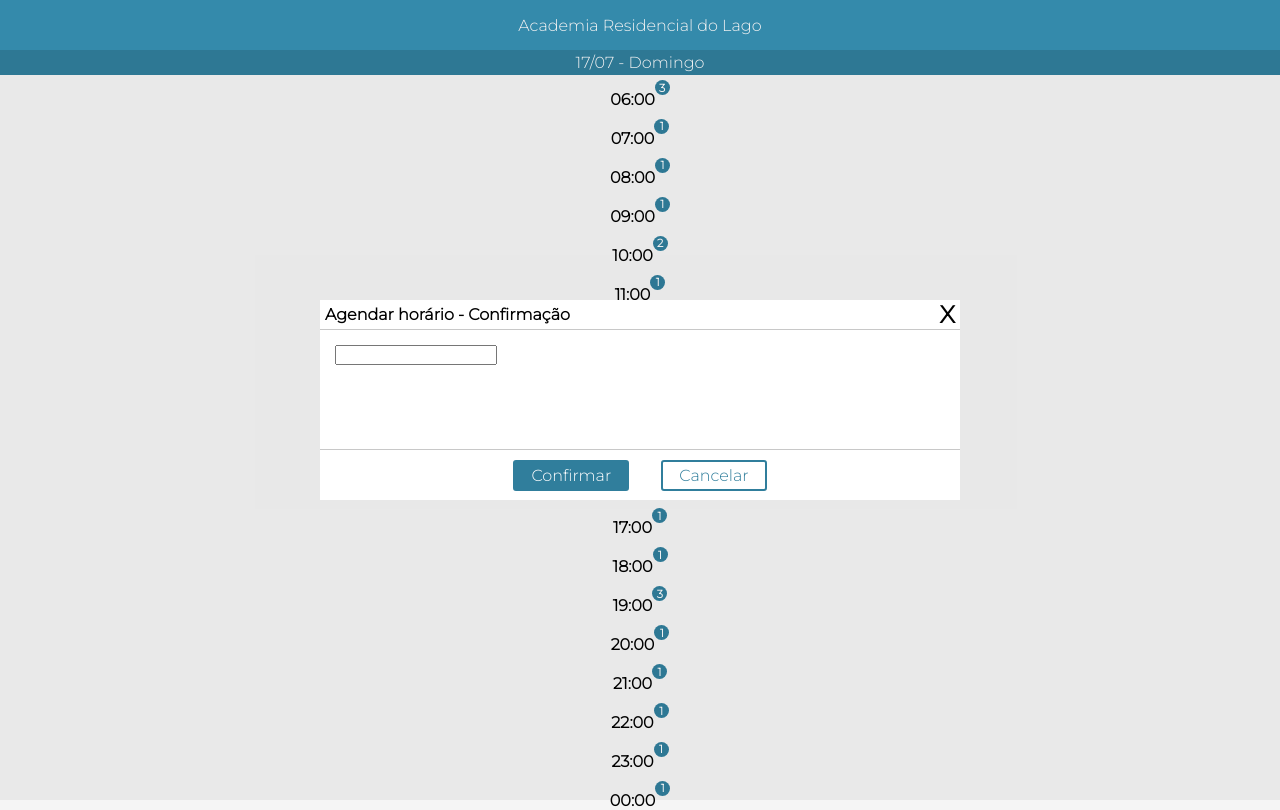
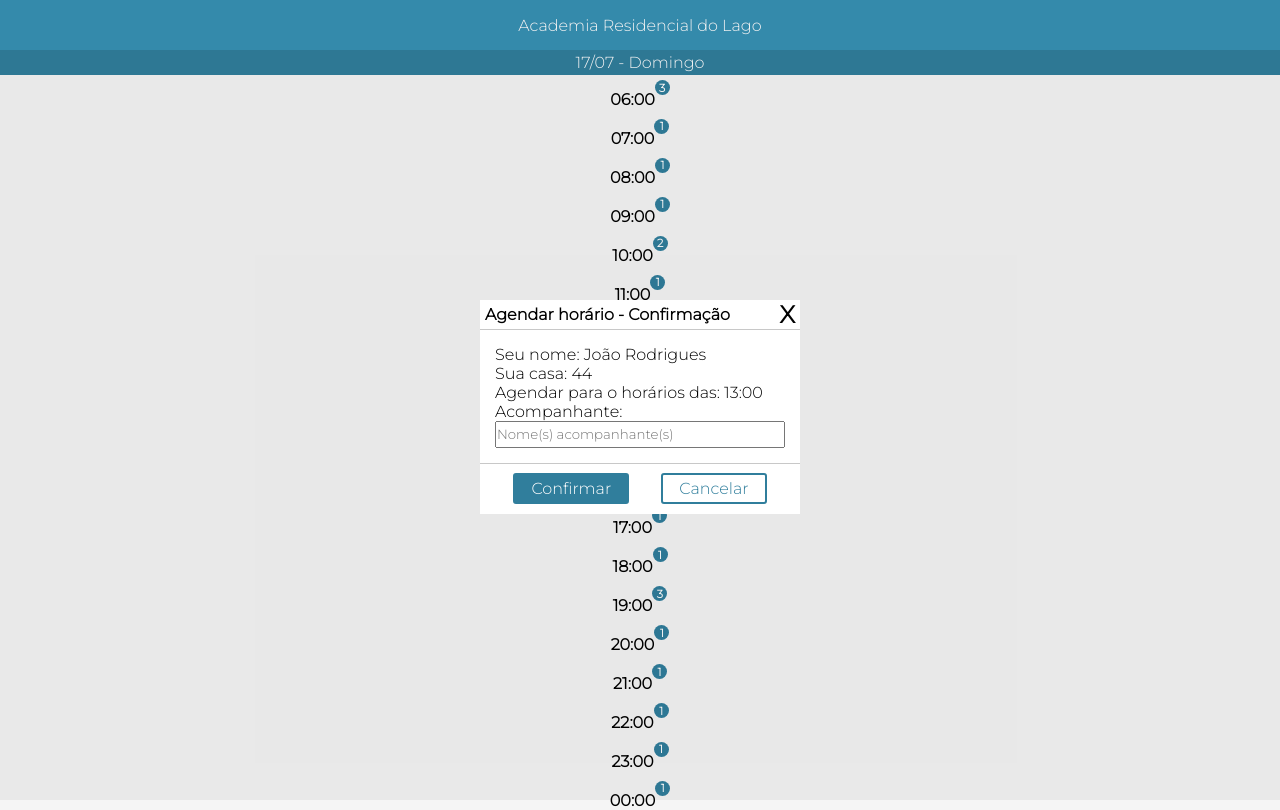
Before and after one commit to joonasmartinez/agenda-academia, a React (Vite) app: page / in a window 1280 px wide. Built offline with nearby package versions, Linux system fonts and the light colour scheme.

Commit message:
Refatoring modal

```diff
--- a/src/components/agendar/index.jsx
+++ b/src/components/agendar/index.jsx
@@ -4,8 +4,8 @@ import * as C from './styles';
 export const Agendar = () => {
     return (
 
-        <C.align>
-            <C.Agendar>
+        <C.align onClick={()=> alert("Saiu")}>
+            <C.Agendar >
                 <C.Header>
                     {/* <h5>Modal</h5> */}
                     <h4>Agendar horário - Confirmação</h4>
@@ -13,7 +13,12 @@ export const Agendar = () => {
                 </C.Header>
 
                 <C.Section>
-                    <C.Input/>
+                    <label>Seu nome: João Rodrigues</label>
+                    <label>Sua casa: 44</label>
+                    <label>Agendar para o horários das: 13:00</label>
+                    <label>Acompanhante: </label>
+                    <C.Input placeholder='Nome(s) acompanhante(s)'/>
+
                 </C.Section>
 
                 <C.Footer>
--- a/src/components/agendar/styles.jsx
+++ b/src/components/agendar/styles.jsx
@@ -6,12 +6,15 @@ export const Agendar = styled.div`
     background-color:white;
     display:flex;
     flex-direction:column;
+    z-index:0;
+    min-width: 300px;
 
     @media screen and (max-width: 500px) {
         width:100%;
     }
 
     @media screen and (min-width: 500px) {
+        width:25%;
         height: 25%;
         top:50%;
     }
@@ -26,11 +29,13 @@ export const align = styled.div`
     align-items:center;
     position:fixed;
     background-color: rgba(0, 0, 0, 0.05);
+    z-index:1;
+    cursor: pointer;
 
 `
 
 export const Input = styled.input`
-
+    height: 2em;
 `
 
 export const Header = styled.header`
@@ -47,6 +52,10 @@ export const Section = styled.section`
     padding: 15px;
     border-top: 0.5px groove #6e6e6e60;
     border-bottom: 0.5px groove #6e6e6e60;
+    display:flex;
+    flex-direction:column;
+    justify-content:space-around;
+    flex-wrap:wrap;
 `
 export const Footer = styled.footer`
     width:100%;
```
